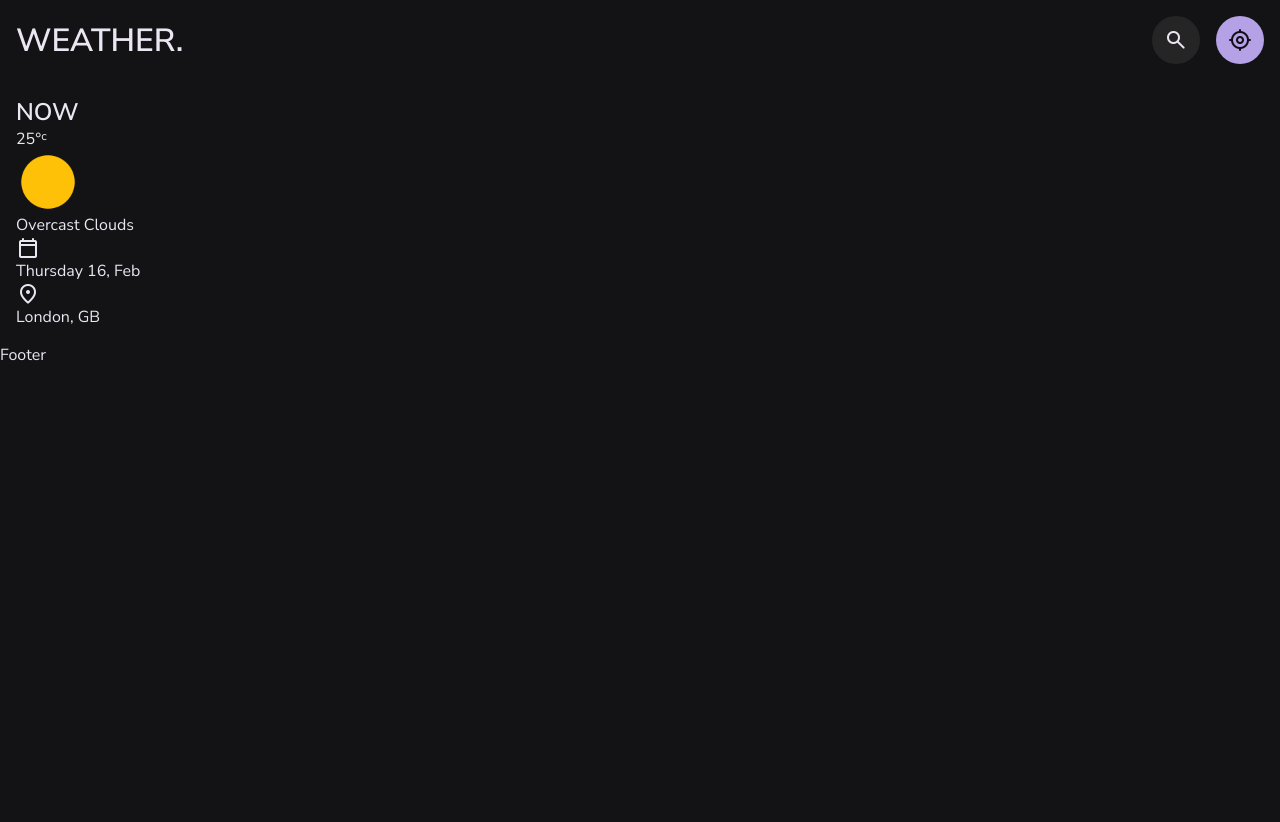
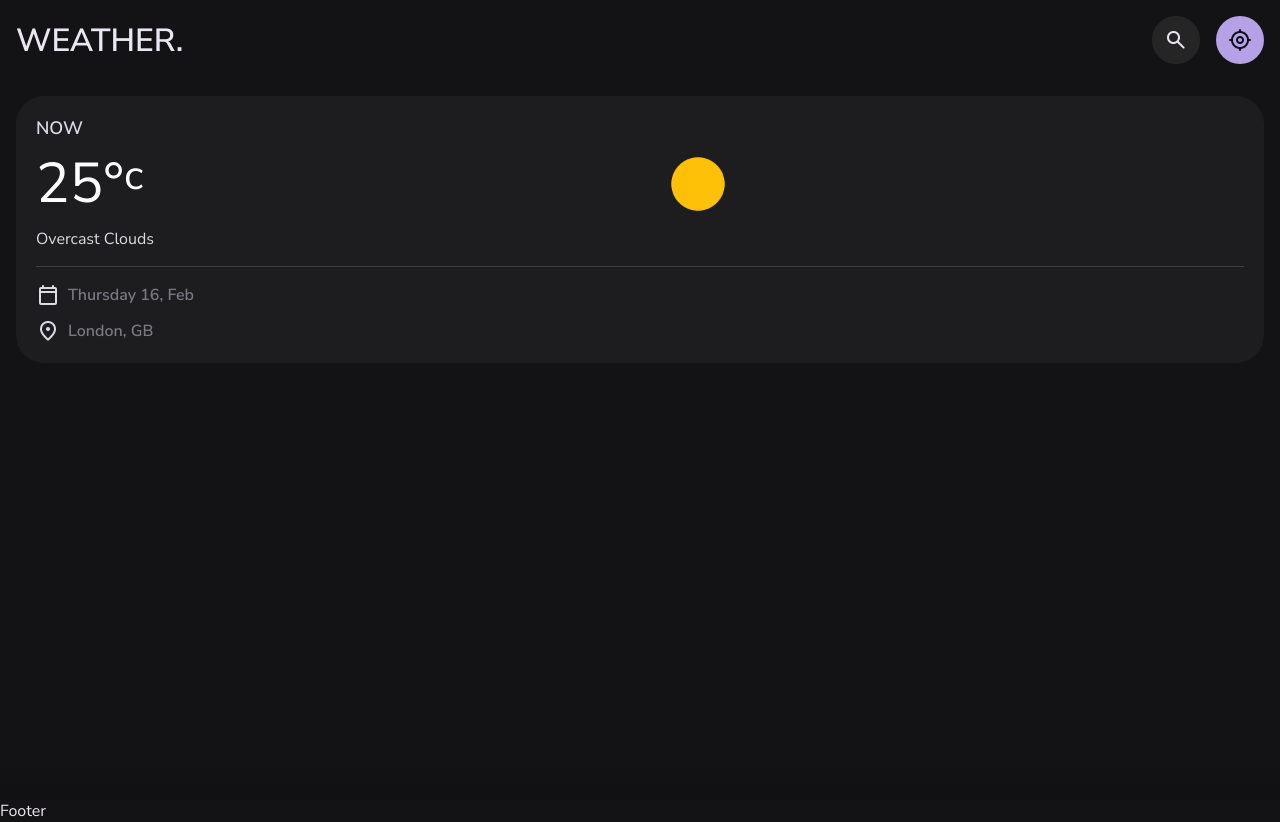
Before and after one commit to RavinduKavinda/weather-app, a React (Create React App) app: page / in a window 1280 px wide. Before the commit the page ends 800 px from the top, so only its background shows below. Built offline with nearby package versions, Linux system fonts and the light colour scheme.

Commit message:
left content(current weather) styles added

```diff
--- a/src/App.css
+++ b/src/App.css
@@ -260,3 +260,59 @@ body {
 .btn-primary[disabled]::before {
   display: none;
 }
+
+.card {
+  background-color: var(--surface);
+  color: var(--on-surface);
+}
+
+.card-lg {
+  border-radius: var(--radius-28);
+  padding: 20px;
+}
+
+.card-sm {
+  padding: 16px;
+  border-radius: var(--radius-16);
+}
+
+.heading {
+  color: var(--white);
+  font-size: var(--heading);
+  line-height: 1.1;
+}
+
+.title-1 {
+  font-size: var(--title-1);
+}
+
+.title-2 {
+  font-size: var(--title-2);
+  margin-block-end: 12px;
+}
+
+.title-3 {
+  font-size: var(--title-3);
+  font-weight: var(--weight-semiBold);
+}
+
+.body-1 {
+  font-size: var(--body-1);
+}
+
+.body-2 {
+  font-size: var(--body-2);
+  font-weight: var(--weight-semiBold);
+}
+
+.body-3 {
+  font-size: var(--body-3);
+}
+
+.label-1 {
+  font-size: var(--label-1);
+}
+
+.label-2 {
+  font-size: var(--label-2);
+}
--- a/src/components/Main/main.css
+++ b/src/components/Main/main.css
@@ -1,4 +1,80 @@
-.weather-icon {
+main {
+    height: calc(100vh - 80px);
+    height: calc(100svh - 80px);
+    overflow: hidden;
+}
+
+article.container {
+    position: relative;
+    display: grid;
+    grid-template-columns: minmax(0, 1fr);
+    gap: 20px;
+    height: 100%;
+    overflow-y: overlay;
+}
+
+article.container::-webkit-scrollbar-thumb {
+    background-color: transparent;
+}
+
+article.container:is(:hover, :focus-within)::-webkit-scrollbar-thumb{
+    background-color: var(--white-alpha-8);
+}
+
+article.container::-webkit-scrollbar-button {
+    height: 10px;
+}
+
+article.container::before {
+    content: "";
+    position: fixed;
+    bottom: 0;
+    width: 100%;
+    height: 40px;
+    background-image: var(--gradient-1);
+    pointer-events: none;
+    z-index: 1;
+}
+
+.section:not(:last-child) {
+    margin-block-end: 16px;
+}
+
+/*  Searching Place Weather */
+
+.current-weather-card .weapper{
+    margin-block: 12px;
+    display: flex;
+    gap: 8px;
+    align-items: center;
+}
+
+.current-weather-card .weather-icon {
     width: 64px;
     height: 64px;
+    margin-inline: auto;
 }
+
+.current-weather-card > .body-3 {
+    text-transform: capitalize;
+}
+
+.current-weather-card .meta-list {
+    margin-block-start: 16px;
+    padding-block-start: 16px;
+    border-block-start: 1px solid var(--outline);
+}
+
+.current-weather-card .meta-item {
+    display: flex;
+    align-items: center;
+    gap: 8px;
+}
+
+.current-weather-card .meta-item:not(:last-child) {
+    margin-block-end: 12px;
+}
+
+.current-weather-card .meta-text {
+    color: var(--on-surface-variant);
+}
```
